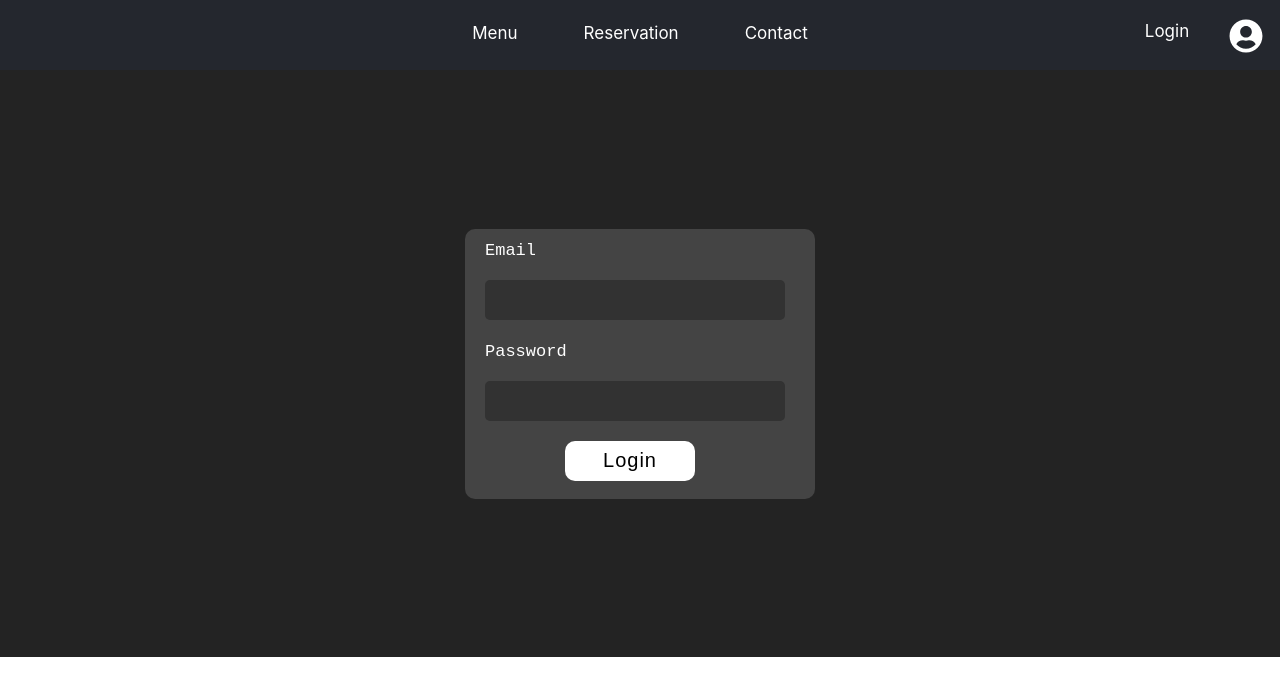
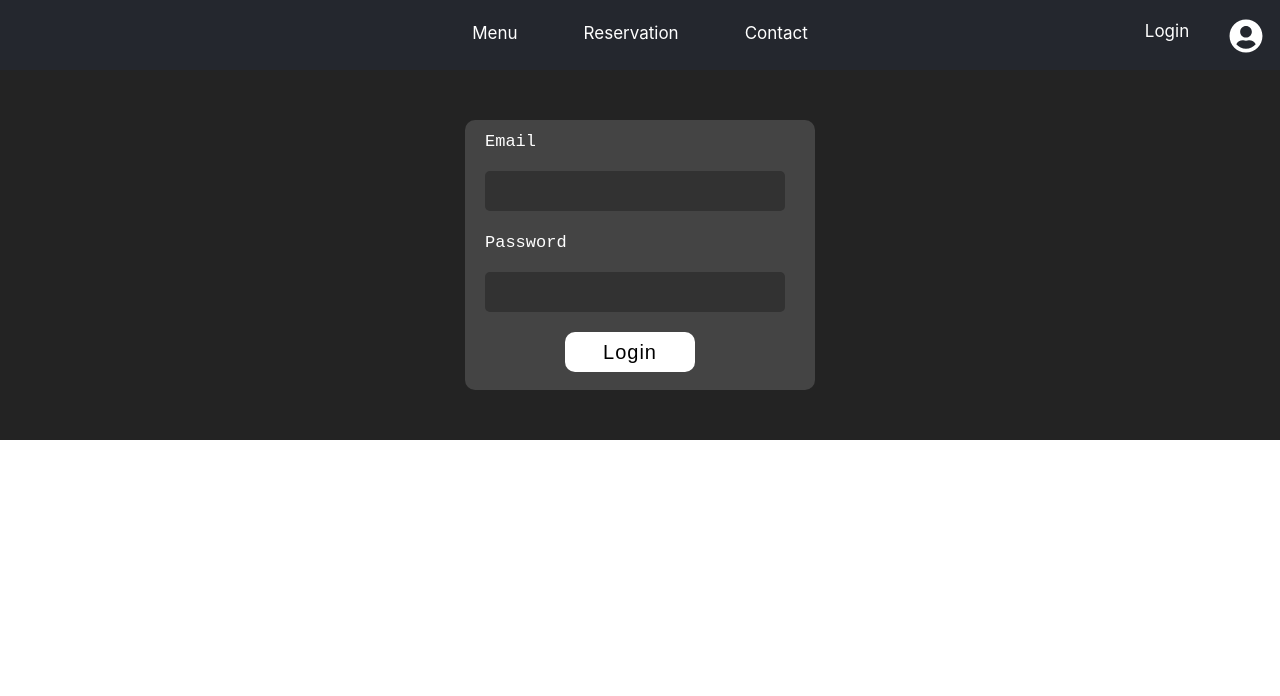
Before and after one commit to MohamedAhmeDdev/Double-Diner, a React (Create React App) app in the folder frontend_user/: page /Login in a window 1280 px wide. Shown: the top 696 px of the page. Built offline with nearby package versions, Linux system fonts and the light colour scheme; a web font is replaced by a local one.

Commit message:
changes made

```diff
--- a/frontend_user/src/css/Login.css
+++ b/frontend_user/src/css/Login.css
@@ -10,7 +10,7 @@
     justify-content: center;
     align-items: center;
     display: flex;
-    height: 587px;
+    height: 100%;
     width: 100%;
 }
 
--- a/frontend_user/src/css/RigistrationForm.css
+++ b/frontend_user/src/css/RigistrationForm.css
@@ -10,7 +10,7 @@
     justify-content: center;
     align-items: center;
     display: flex;
-    height: 587px;
+    height: 100%;
     width: 100%;
 }
 
```
